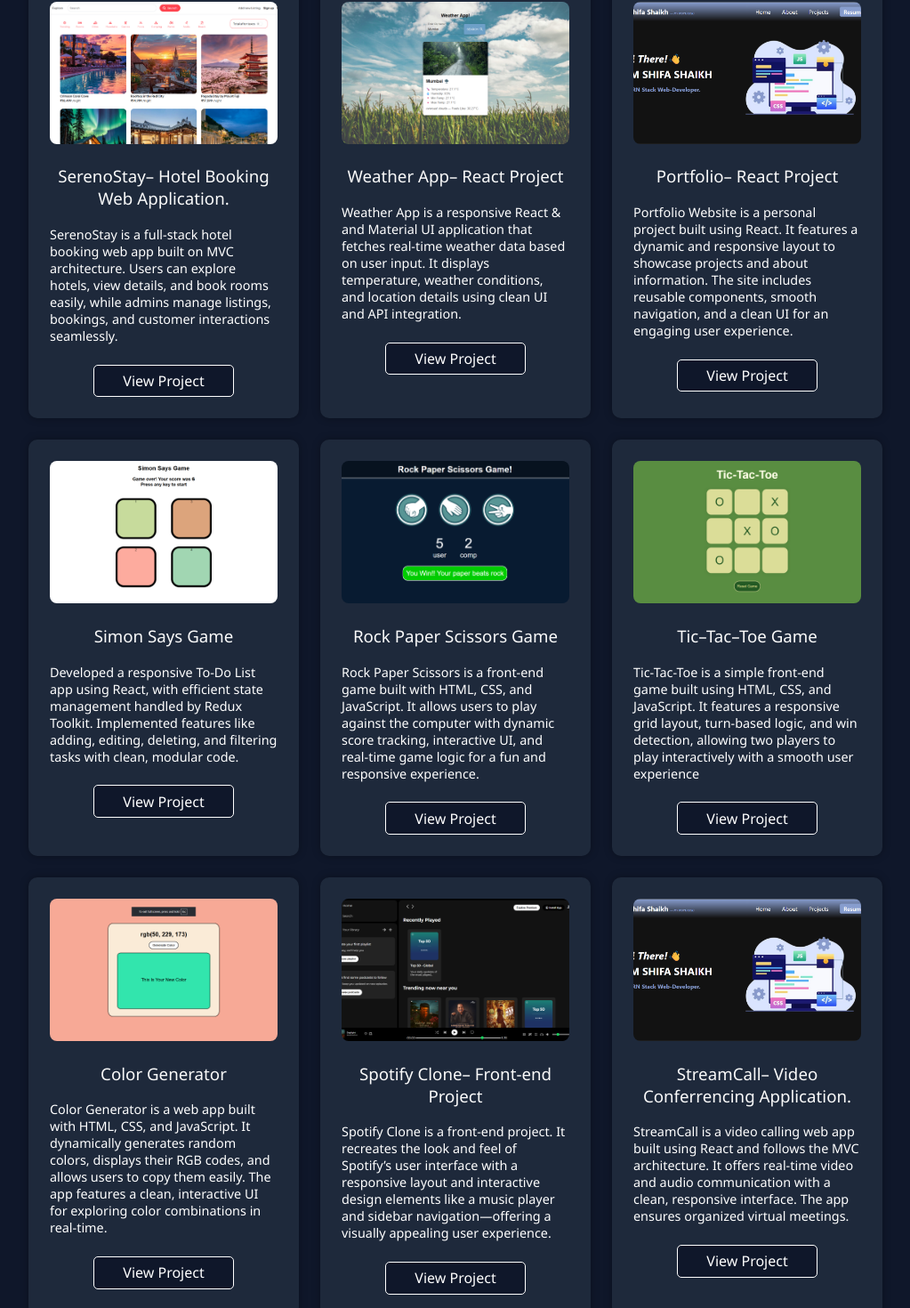
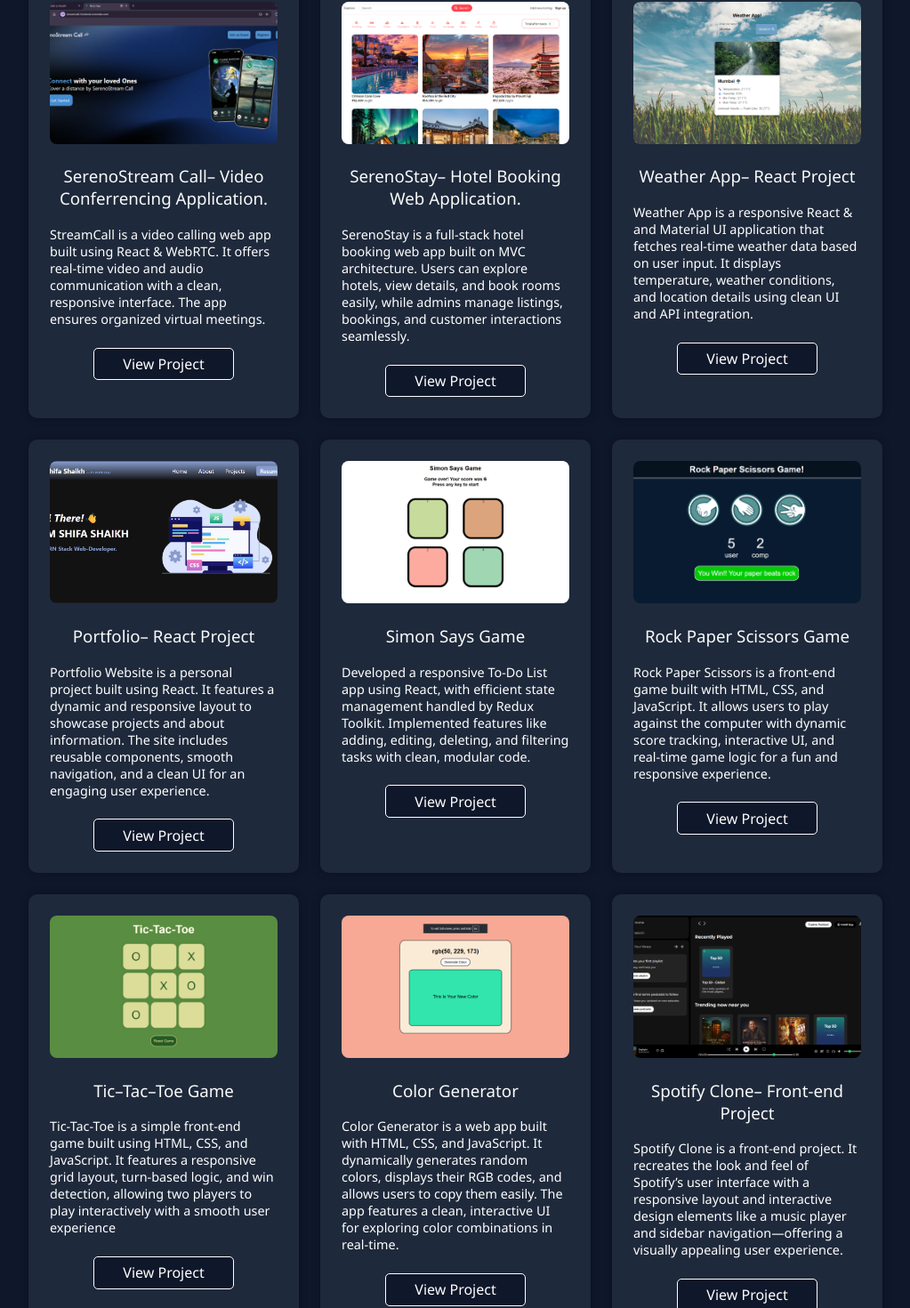
Before and after one commit to shifantasticc/My-Portfolio, a React (Vite) app: page /projects in a window 1280 px wide. Shown: the part 297-1767 px from the top of the page at 89% size, without its empty margins (128-1151 px from the left). Built offline with nearby package versions, Linux system fonts and the light colour scheme.

Commit message:
Updating projects

```diff
--- a/src/components/Projects.jsx
+++ b/src/components/Projects.jsx
@@ -1,6 +1,13 @@
 import './Projects.css';
 import Footer from './Footer';
 const projectData = [
+  {
+    title: 'SerenoStream Call– Video Conferrencing Application.',
+    description:
+      'StreamCall is a video calling web app built using React & WebRTC. It offers real-time video and audio communication with a clean, responsive interface. The app ensures organized virtual meetings.',
+    image: 'StreamCall.png',
+    link: 'https://streamcall-frontend.onrender.com/',
+  },
   {
     title: 'SerenoStay– Hotel Booking Web Application.',
     description:
@@ -57,13 +64,6 @@ const projectData = [
     image: 'Spotify.png',
     link: 'https://github.com/shifantasticc/Front-End-Projects',
   },
-  {
-    title: 'StreamCall– Video Conferrencing Application.',
-    description:
-      'StreamCall is a video calling web app built using React and follows the MVC architecture. It offers real-time video and audio communication with a clean, responsive interface. The app ensures organized virtual meetings.',
-    image: 'Portfolio.png',
-    link: 'https://github.com/shifantasticc/StreamCall-Project',
-  },
 ];
 
 const Projects = () => {
```
